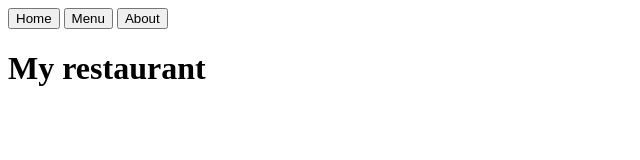
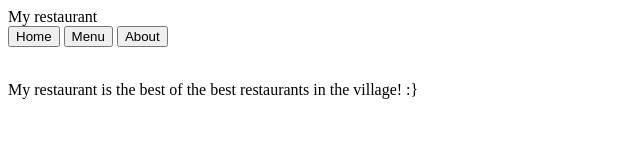
Before and after one commit to NRG55/restaurant-page, a website built with webpack: page src/index.html in a window 1280 px wide. Shown: the whole page, without its empty margins (0-640 px from the left). Built offline with nearby package versions, Linux system fonts and the light colour scheme.

Commit message:
The website.js module generates a main content section, header with a navigation bar stays in the index.html. A footer is removed for now.

```diff
--- /dev/null
+++ b/src/home.js
@@ -0,0 +1,12 @@
+export default function () {
+    const welcomeText = document.createElement('h1');
+    welcomeText.textContent = "Welcome to my restaurant!";
+
+    const homeInfo = document.createElement('div');
+    const homeImage = new Image();
+    homeImage.src = '';
+    const homeDescription = document.createElement('p');
+    homeDescription.textContent = 'My restaurant is the best of the best restaurants in the village! :}';
+    homeInfo.append(homeImage, homeDescription);
+    return homeInfo;
+}
--- a/src/index.html
+++ b/src/index.html
@@ -6,12 +6,14 @@
     <title>Restaurant page</title>
 </head>
 <body>
-
-        <button>Home</button>
-        <button>Menu</button>
-        <button>About</button>
-
+    <header>
+        <span>My restaurant</span>
+        <nav>
+            <button>Home</button>
+            <button>Menu</button>
+            <button>About</button>
+        </nav>
+    </header>
     <div id="content"></div>
-
 </body>
 </html>
--- a/src/index.js
+++ b/src/index.js
@@ -1,5 +1,3 @@
 import renderWebsite from "./website";
 
 renderWebsite();
-
-console.log('test')
--- a/src/website.js
+++ b/src/website.js
@@ -1,31 +1,7 @@
+import renderHome from "./home.js";
+
 export default function renderWebsite() {
-    const content = document.getElementById('content');
+    const content = document.querySelector('#content');
 
-    content.appendChild(createHeader());
-    // content.appendChild(createMain());
-    // content.appendChild(createFooter());
+    content.appendChild(renderHome());
 }
-
-function createHeader() {
-    const header = document.createElement('header');
-
-    const headerRestaurantName = document.createElement('h1');
-    headerRestaurantName.textContent = "My restaurant";
-
-    header.appendChild(headerRestaurantName);
-    // header.appendChild(createHeaderNavbar());
-
-    return header;
-}
-
-function createHeaderNavbar() {
-
-}
-
-function createMain() {
-
-}
-
-function createFooter() {
-
-}
```
